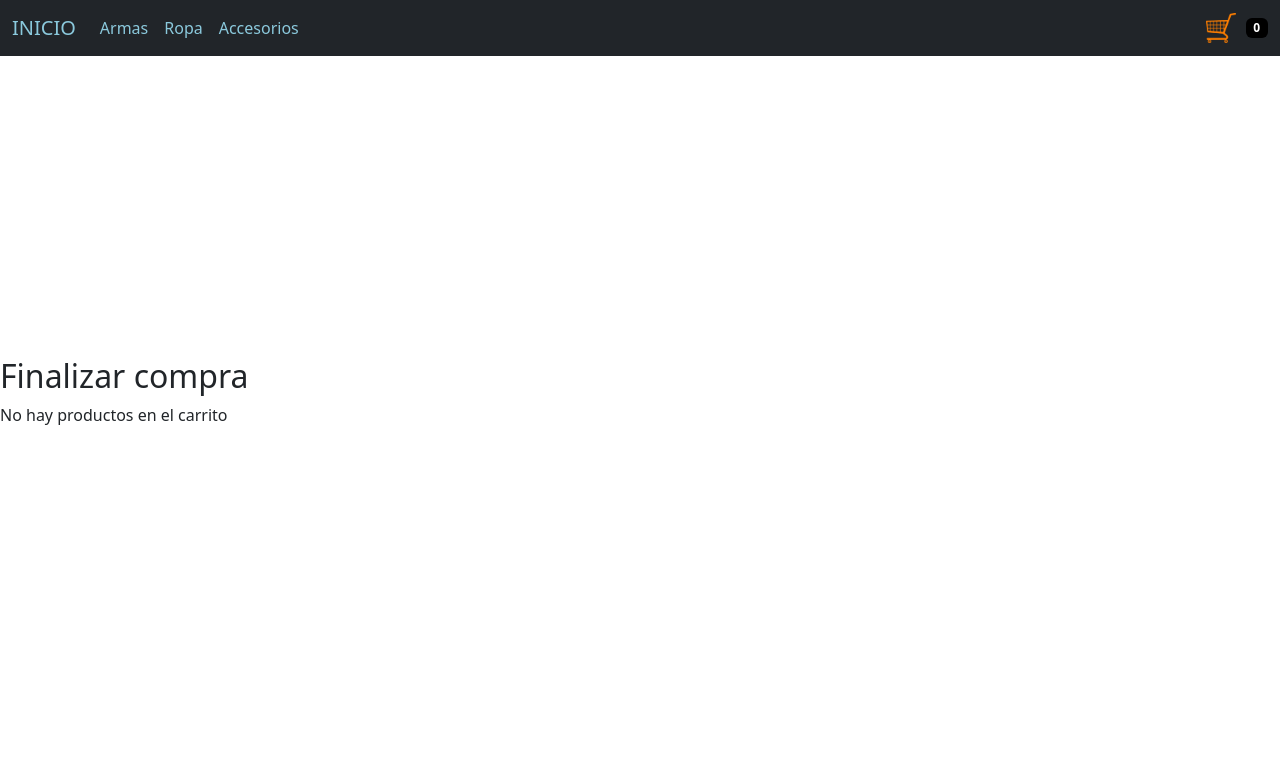
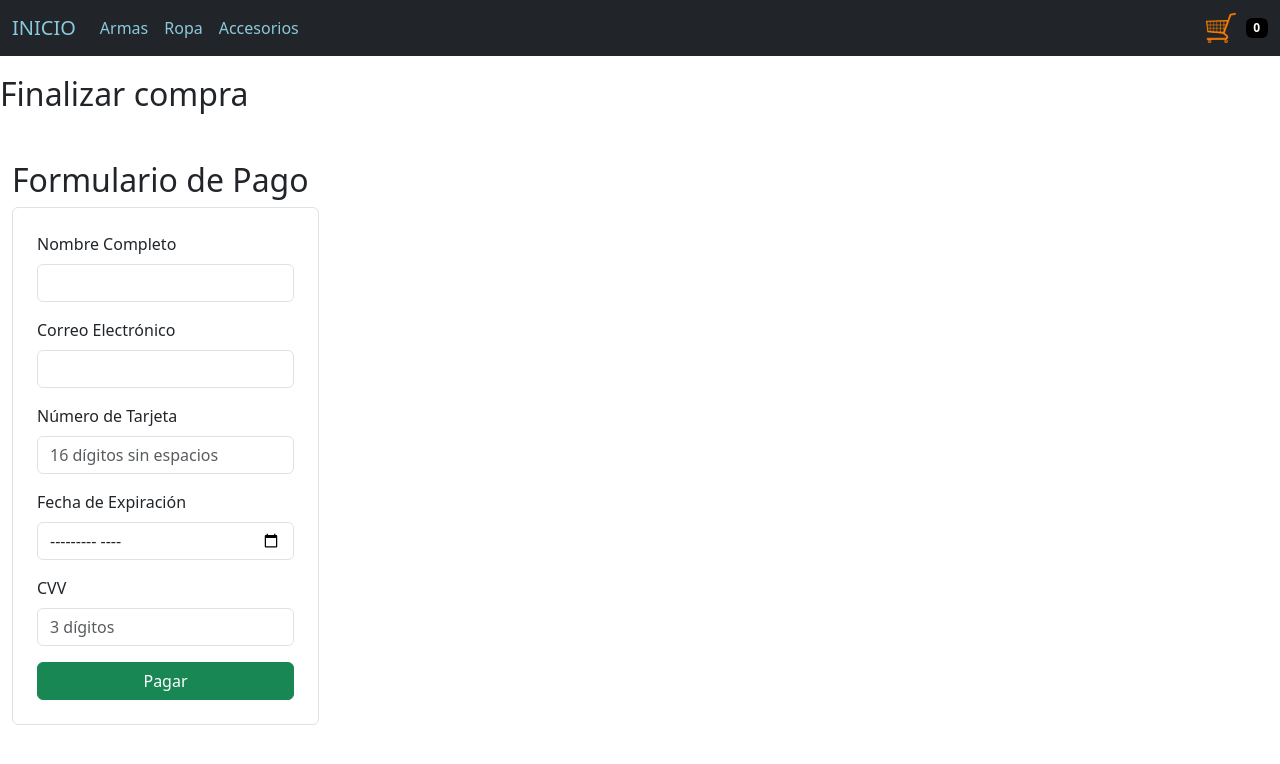
Before and after one commit to eliasescalante/E-comerceReact_Elias_Escalante, a React (Vite) app: page /checkout in a window 1280 px wide. Shown: the top 764 px of the page. Built offline with nearby package versions, Linux system fonts and the light colour scheme.

Commit message:
arreglo a checkout, checkoutForm, implemente sweetalert2 y vista thankyou

```diff
--- a/package.json
+++ b/package.json
@@ -14,7 +14,8 @@
     "firebase": "^11.3.1",
     "react": "^18.3.1",
     "react-dom": "^18.3.1",
-    "react-router-dom": "^7.1.3"
+    "react-router-dom": "^7.1.3",
+    "sweetalert2": "^11.17.2"
   },
   "devDependencies": {
     "@eslint/js": "^9.17.0",
--- a/src/App.jsx
+++ b/src/App.jsx
@@ -4,6 +4,7 @@ import NavBar from "./components/NavBar.jsx";
 import ItemListContainer from "./components/ItemListContainer.jsx";
 import ItemDetailContainer from "./components/ItemDetailContainer.jsx";
 import Cart from "./components/Cart.jsx";
+import ThankYou from "./components/ThankYou.jsx";
 import Checkout from "./components/Checkout.jsx";
 import { CartProvider } from "./context/CartContext.jsx";
 
@@ -18,6 +19,7 @@ const App = () => {
                     <Route path="/item/:id" element={<ItemDetailContainer />} />
                     <Route path="/cart" element={<Cart />} />
                     <Route path="/checkout" element={<Checkout />} />
+                    <Route path="/thankyou/:trackingCode" element={<ThankYou />} />
                 </Routes>
             </BrowserRouter>
         </CartProvider>
--- a/src/components/Checkout.jsx
+++ b/src/components/Checkout.jsx
@@ -1,3 +1,4 @@
+/*
 import React, { useContext } from "react";
 import { CartContext } from "../context/CartContext";
 import CheckoutForm from "./CheckoutForm";
@@ -7,6 +8,10 @@ const Checkout = () => {
 
     const handleCheckout = () => {
         alert("Compra realizada con éxito.");
+    };
+
+    const generateTrackingCode = () => {
+        return Math.random().toString(36).substr(2, 9).toUpperCase();
     };
 
     return (
@@ -22,3 +27,71 @@ const Checkout = () => {
 };
 
 export default Checkout;
+*/
+/*
+import React, { useContext, useState } from "react";
+import { CartContext } from "../context/CartContext";
+import CheckoutForm from "./CheckoutForm";
+
+const Checkout = () => {
+    const { cart, clearCart } = useContext(CartContext);
+    const [isCheckedOut, setIsCheckedOut] = useState(false);
+
+    const handleCheckout = () => {
+        // Aquí debes agregar la lógica para crear el código de seguimiento
+        const trackingCode = Math.floor(Math.random() * 1000000);
+        alert(`Compra realizada con éxito. Tu código de seguimiento es: ${trackingCode}`);
+        setIsCheckedOut(true);
+        clearCart(); // Vaciar el carrito después de la compra
+    };
+
+    if (isCheckedOut) {
+        return (
+            <div>
+                <h2>¡Gracias por tu compra!</h2>
+                <p>Te avisaremos cuando el producto esté en viaje.</p>
+                <p>Código de seguimiento: {Math.floor(Math.random() * 1000000)}</p>
+            </div>
+        );
+    }
+
+    return (
+        <div>
+            <h2>Finalizar compra</h2>
+            <CheckoutForm />
+        </div>
+    );
+};
+
+export default Checkout;
+*/
+
+import React, { useContext } from "react";
+import { CartContext } from "../context/CartContext";
+import CheckoutForm from "./CheckoutForm";
+import { useNavigate } from "react-router-dom";
+
+const Checkout = () => {
+    const { clearCart } = useContext(CartContext);
+    const navigate = useNavigate();
+
+    const handleCheckout = () => {
+        // Generar un código de seguimiento aleatorio
+        const trackingCode = Math.floor(Math.random() * 1000000).toString();
+
+        // Vaciar el carrito después de la compra
+        clearCart();
+
+        // Redirigir a la vista de ThankYou.jsx con el código de seguimiento
+        navigate(`/thankyou/${trackingCode}`);
+    };
+
+    return (
+        <div>
+            <h2>Finalizar compra</h2>
+            <CheckoutForm onSubmit={handleCheckout} />
+        </div>
+    );
+};
+
+export default Checkout;
--- a/src/components/CheckoutForm.jsx
+++ b/src/components/CheckoutForm.jsx
@@ -1,3 +1,4 @@
+/*
 import React, { useState } from "react";
 
 const CheckoutForm = ({ onSubmit }) => {
@@ -94,3 +95,108 @@ const CheckoutForm = ({ onSubmit }) => {
 };
 
 export default CheckoutForm;
+*/
+
+import React, { useState } from "react";
+import Swal from 'sweetalert2';
+
+const CheckoutForm = ({ onSubmit }) => {
+    const [formData, setFormData] = useState({
+        name: "",
+        email: "",
+        cardNumber: "",
+        expiryDate: "",
+        cvv: "",
+    });
+
+    const handleChange = (e) => {
+        setFormData({ ...formData, [e.target.name]: e.target.value });
+    };
+
+    const handleSubmit = (e) => {
+        e.preventDefault();
+
+        // Simulación del pago
+        Swal.fire({
+            title: '¡Transacción completada con éxito!',
+            icon: 'success',
+            confirmButtonText: 'Aceptar'
+        }).then(() => {
+            onSubmit(); // Llamar a la función onSubmit que se pasa como prop
+        });
+    };
+
+    return (
+        <div className="container mt-5">
+            <h2>Formulario de Pago</h2>
+            <form onSubmit={handleSubmit} className="p-4 border rounded">
+                <div className="mb-3">
+                    <label className="form-label">Nombre Completo</label>
+                    <input
+                        type="text"
+                        name="name"
+                        className="form-control"
+                        required
+                        value={formData.name}
+                        onChange={handleChange}
+                    />
+                </div>
+                <div className="mb-3">
+                    <label className="form-label">Correo Electrónico</label>
+                    <input
+                        type="email"
+                        name="email"
+                        className="form-control"
+                        required
+                        value={formData.email}
+                        onChange={handleChange}
+                    />
+                </div>
+                <div className="mb-3">
+                    <label className="form-label">Número de Tarjeta</label>
+                    <input
+                        type="text"
+                        name="cardNumber"
+                        className="form-control"
+                        maxLength="16"
+                        pattern="\d{16}"
+                        required
+                        value={formData.cardNumber}
+                        onChange={handleChange}
+                        placeholder="16 dígitos sin espacios"
+                    />
+                </div>
+                <div className="mb-3">
+                    <label className="form-label">Fecha de Expiración</label>
+                    <input
+                        type="month"
+                        name="expiryDate"
+                        className="form-control"
+                        required
+                        value={formData.expiryDate}
+                        onChange={handleChange}
+                    />
+                </div>
+                <div className="mb-3">
+                    <label className="form-label">CVV</label>
+                    <input
+                        type="text"
+                        name="cvv"
+                        className="form-control"
+                        maxLength="3"
+                        pattern="\d{3}"
+                        required
+                        value={formData.cvv}
+                        onChange={handleChange}
+                        placeholder="3 dígitos"
+                    />
+                </div>
+                <button type="submit" className="btn btn-success w-100">
+                    Pagar
+                </button>
+            </form>
+        </div>
+    );
+};
+
+export default CheckoutForm;
--- /dev/null
+++ b/src/components/ThankYou.jsx
@@ -0,0 +1,16 @@
+import React from "react";
+import { useParams } from "react-router-dom";
+
+const ThankYou = () => {
+    const { trackingCode } = useParams();
+
+    return (
+        <div>
+            <h2>¡Gracias por tu compra!</h2>
+            <p>Te avisaremos cuando tu producto esté en viaje.</p>
+            <p>Código de seguimiento: <strong>{trackingCode}</strong></p>
+        </div>
+    );
+};
+
+export default ThankYou;
```
Also changed, not shown: 1 other file (tests, documents, lock files or other folders).
